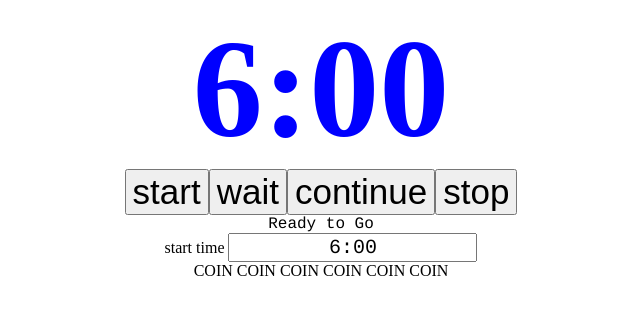
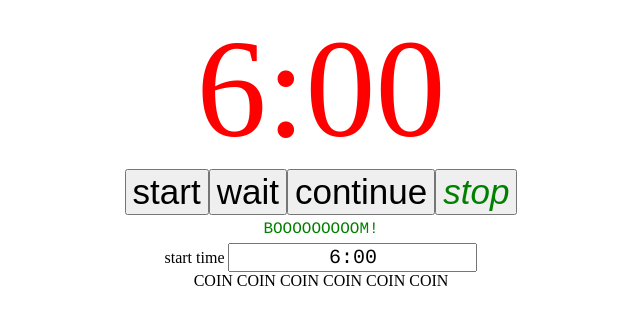
Before and after one commit to maartenvdp/stopwatch, a React (Create React App) app: page / in a window 1280 px wide. Shown: the top 324 px of the page, without its empty margins (319-959 px from the left). Built offline with nearby package versions, Linux system fonts and the light colour scheme.

Commit message:
css tweaks

```diff
--- a/public/index.html
+++ b/public/index.html
@@ -15,7 +15,7 @@
       user's mobile device or desktop. See https://developers.google.com/web/fundamentals/web-app-manifest/
     -->
     <link rel="manifest" href="%PUBLIC_URL%/manifest.json" />
-    <!-- <link href="index.css" rel="stylesheet"> -->
+    <!-- <link href="watch.css" rel="stylesheet"> -->
     <!--
       Notice the use of %PUBLIC_URL% in the tags above.
       It will be replaced with the URL of the `public` folder during the build.
--- a/src/App.js
+++ b/src/App.js
@@ -62,7 +62,7 @@ class App extends React.Component {
         let newTime = seconds2time(currentSeconds);
 
         if(currentSeconds === 0) {
-            // this.setState({activebutton: 'stop'});s
+            // this.setState({activebutton: 'stop'});
             clearInterval(this.timer); // is this the place?
         }
         this.setState({ time: newTime });
@@ -94,8 +94,8 @@ class App extends React.Component {
         return (
             <div id="wrap">
                 <Timer time={this.state.time} activebutton={this.state.activebutton} />
-                <Knoppenbord action={this.verwerkKlik} buttons={this.buttons} activebutton={this.state.activebutton} />
-                <Statusline time={this.state.time} activebutton={this.state.activebutton} statustext={this.state.statustext} />
+                <Knoppenbord action={this.verwerkKlik} time={this.state.time} activebutton={this.state.activebutton} />
+                <Statusline time={this.state.time} activebutton={this.state.activebutton}  />
                 <Configuration starttime={this.state.starttime} action={this.changeStartTime} validate={this.validateTimeOnBlur} />
                 <Spinningbal activebutton={this.state.activebutton} time={this.state.time} />
                 <Sound activebutton={this.state.activebutton} time={this.state.time} />
--- a/src/components/Knoppenbord.js
+++ b/src/components/Knoppenbord.js
@@ -14,16 +14,20 @@ function ActiveButton(props) {
 
 function Knoppenbord(props) {
     // console.log('Knoppenbord ' + props.activebutton);
-
+    let time = props.time.split(":");
+    let seconds = time[1];
     let buttons =  ['start', 'wait', 'continue', 'stop'];
-
-    const lijstding = buttons.map((textding, index) => {
-        if (textding === props.activebutton) {
-            console.log('yep' + textding);
-            return <button key={index} value={textding} className="active" id={textding} name={textding} onClick={props.action}>{textding || 'hier moet iets staan'} </button>
+    let activebutton = props.activebutton;
+    if(seconds === '00' ) {
+        activebutton = 'stop';
+    }
+    const lijstding = buttons.map((knoplabel, index) => {
+        if (knoplabel === activebutton) {
+            console.log('yep' + knoplabel);
+            return <button key={index} value={knoplabel} className="active" id={knoplabel} name={knoplabel} onClick={props.action}>{knoplabel || 'hier moet iets staan'} </button>
 
         } else {
-            return <button key={index} value={textding} id={textding} name={textding} onClick={props.action}>{textding || 'hier moet iets staan'} </button>
+            return <button key={index} value={knoplabel} id={knoplabel} name={knoplabel} onClick={props.action}>{knoplabel || 'hier moet iets staan'} </button>
         }
     });
     return (
--- a/src/components/Statusline.js
+++ b/src/components/Statusline.js
@@ -6,12 +6,17 @@ import React from 'react';
 function Statusline(props) {
     let statustext = 'Ready to Go';
     // let statuslines = ['Ready to Go', 'Running', 'Interupted', 'Stopped'];
+    let time = props.time.split(":");
+    let seconds = time[1];
+    console.log('statusline seconds:', seconds);
+    if (seconds === '00') {
+        statustext = 'BOOOOOOOOOM!';
+    } else if (props.activebutton === 'start') {
+        statustext = 'Running';
 
-    if(props.activebutton === 'start') {
-        statustext = 'Running';
-    } else if(props.activebutton === 'stop') {
+    } else if (props.activebutton === 'stop') {
         statustext = 'Stopped';
-    } else if(props.activebutton === 'wait') {
+    } else if (props.activebutton === 'wait') {
         statustext = 'Interupted';
     } else {
         statustext = 'Ready to Go';
@@ -32,17 +37,17 @@ function Spinningbal(props) {
     // console.log(time);
     let staticcoin = Number(time[0]);
 
-    let num = staticcoin ;
+    let num = staticcoin;
     let balls = 'COIN '.repeat(num);
     // console.log(balls);
 
 
-  // variable interpolation in JSX only possible with () brackets after returns
-    if(props.activebutton === 'start') {
-        return (<div className="spinningbal running">{balls }</div>)
+    // variable interpolation in JSX only possible with () brackets after returns
+    if (props.activebutton === 'start') {
+        return (<div className="spinningbal running">{balls}</div>)
     } else {
-        return (<div className="spinningbal">{balls }</div>)
+        return (<div className="spinningbal">{balls}</div>)
     }
 }
 
-export {Statusline, Spinningbal};
+export { Statusline, Spinningbal };
--- a/src/components/Timer.js
+++ b/src/components/Timer.js
@@ -6,13 +6,13 @@ function Timer(props) {
     console.log('active button: ', props.activebutton);
 
     let classname = 'init';
-    if (props.activebutton === 'stop') {
+    if (props.activebutton === 'stop' || seconds === 0) {
         classname = 'stop';
-    } else if(props.activebutton === 'wait'){
+    } else if (props.activebutton === 'wait') {
         classname += ' wait';
-    } else if(props.activebutton === 'start') {
-        if(seconds > 30 ) {
-            classname =  'run';
+    } else if (props.activebutton === 'start') {
+        if (seconds > 30) {
+            classname = 'run';
         } else {
             classname = 'easy';
         }
--- a/src/watch.css
+++ b/src/watch.css
@@ -7,22 +7,29 @@ button {
 }
 #message {
 	font-family: Courier, monospace;
- 	text-align: center;
+     text-align: center;
+     color: green;
+     padding: 5px;
 }
 
-#tel {
+/* #tel {
 	margin-bottom:0px;
 	margin-top: 0px;
+} */
+
+div#tel {
+	font-size: 140px;
+	/* font-weight: bold; */
+    text-align: center;
+    /* color: green; */
 }
 
-.init, .start, .stop, .end, .wait, .easy, .run {
-	font-size: 140px;
-	font-weight: bold;
-	text-align: center;
-}
+
+/* div#tell.start, .stop, .end, .wait, .easy, .run */
 
 .start, .init {
-	color: blue;
+    color: blue;
+
 }
 .stop {
 	color:red;
@@ -33,7 +40,9 @@ button {
 }
 
 .active {
-	color: green;
+    color: green;
+    font-style: italic;
+
 }
 
 .wait {
@@ -46,7 +55,7 @@ button {
 }
 
 
-#starttime, #inittime {
+#inittime {
 	font-family: Courier, monospace;
 	font-size: 20px;
  	text-align: center;
```
Also changed, not shown: 1 other file (tests, documents, lock files or other folders).
